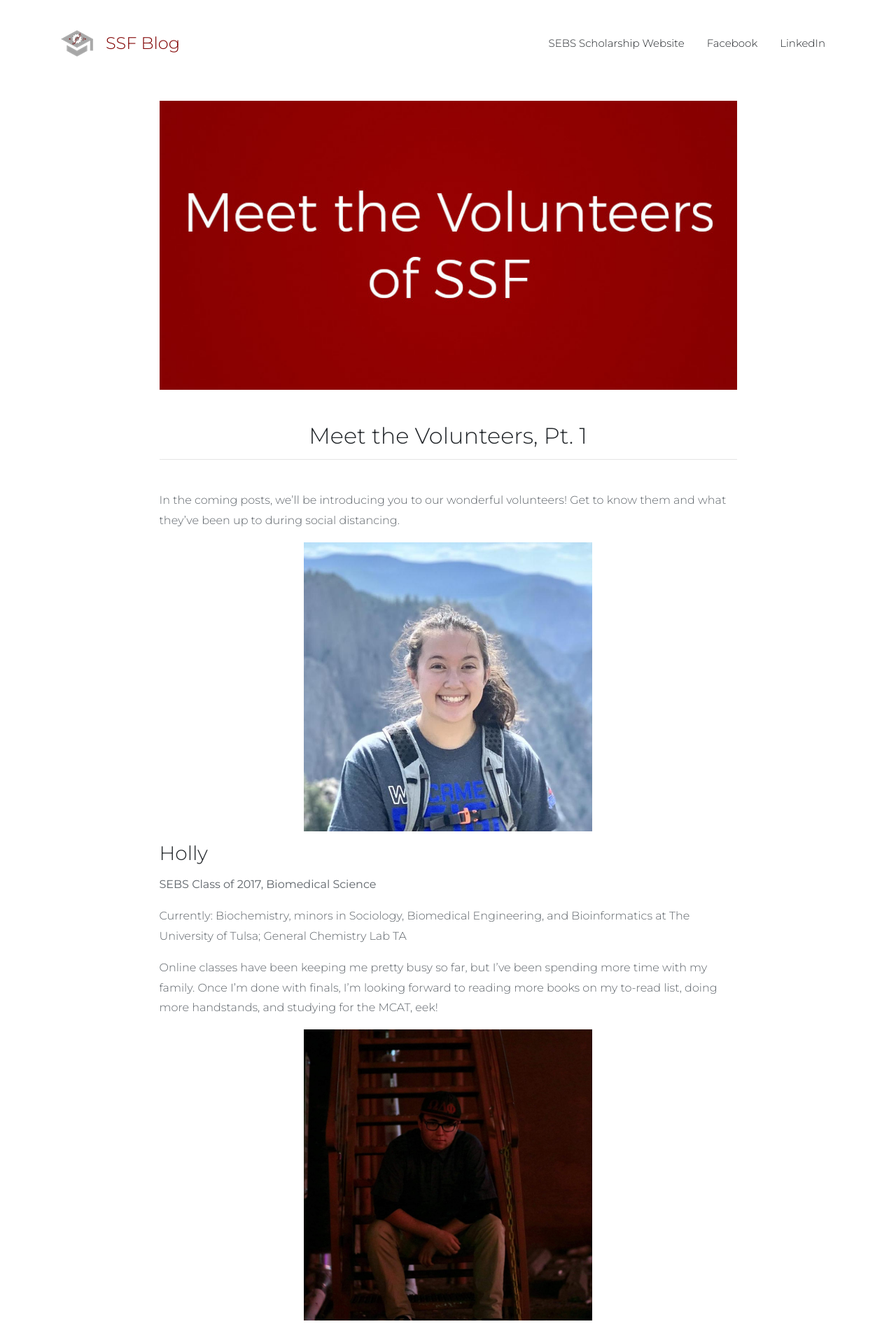
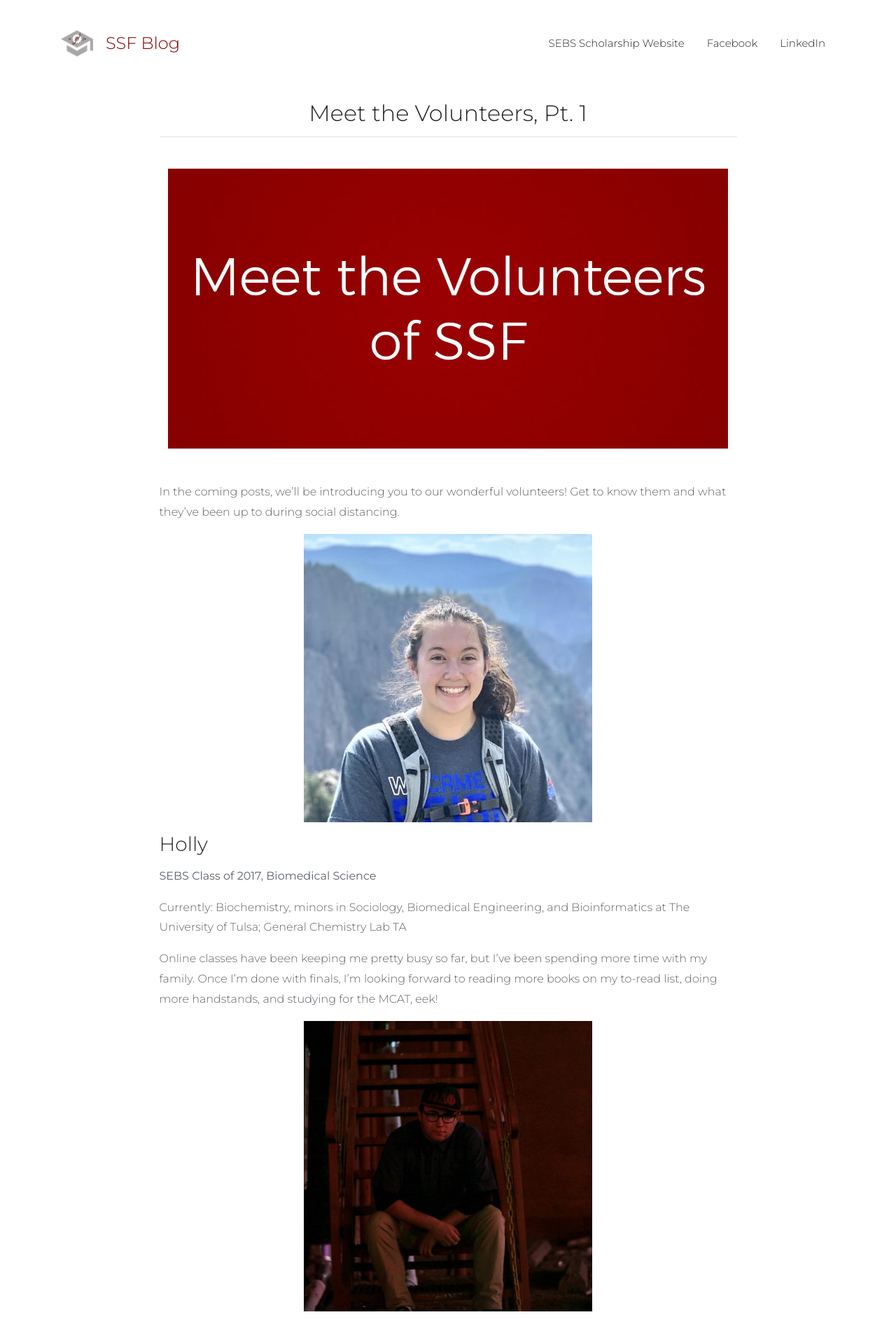
Before and after one commit to sebs-scholarship/Blog, a Jekyll site: the page built from _posts/2020-04-30-Meet-the-Vounteers-1.md, in a window 1280 px wide. Shown: the top 1892 px of the page at 70% size. Built offline with Jekyll 4.4.1, drawn with Linux system fonts in a browser that asks for light colours; comment, search, counter and statistics services are not loaded.

Commit message:
Changed cover image layout
CHANGED - Cover image now appears below title and divider

```diff
--- a/_layouts/post.html
+++ b/_layouts/post.html
@@ -6,12 +6,12 @@ layout: default
     <div class="container">
         <div class="row justify-content-md-center text-center">
             <div class="col-lg-9">
+                <h1 class="title font-weight-normal mb-3">{{ page.title }}</h1>
+                <hr>
+                <br>
                 {% if page.cover_img %}
                 <img src="{{ page.cover_img }}" alt="Cover Image" class="blog-cover-img mb-5">
                 {% endif %}
-                <h1 class="title font-weight-normal mb-3">{{ page.title }}</h1>
-                <hr>
-                <br>
                 <div class="text-left post">
                     {{ content }}
                     <div class="mb-1">
--- a/assets/css/style.css
+++ b/assets/css/style.css
@@ -2647,4 +2647,4 @@ p.parent {
 	pointer-events: none;
 }
 
-.blog-cover-img {width:100%;margin:auto;height:auto;display:block;}
+.blog-cover-img {max-width:100%;margin:auto;height:auto;display:block;}
```
